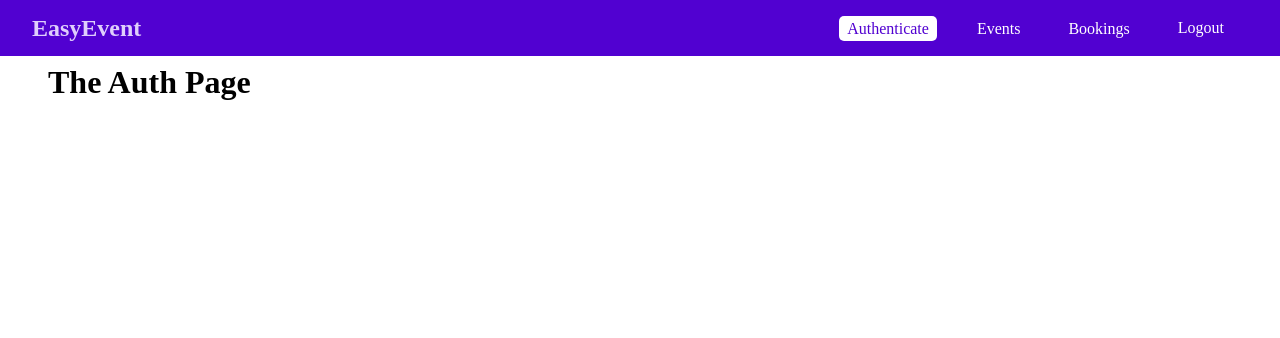
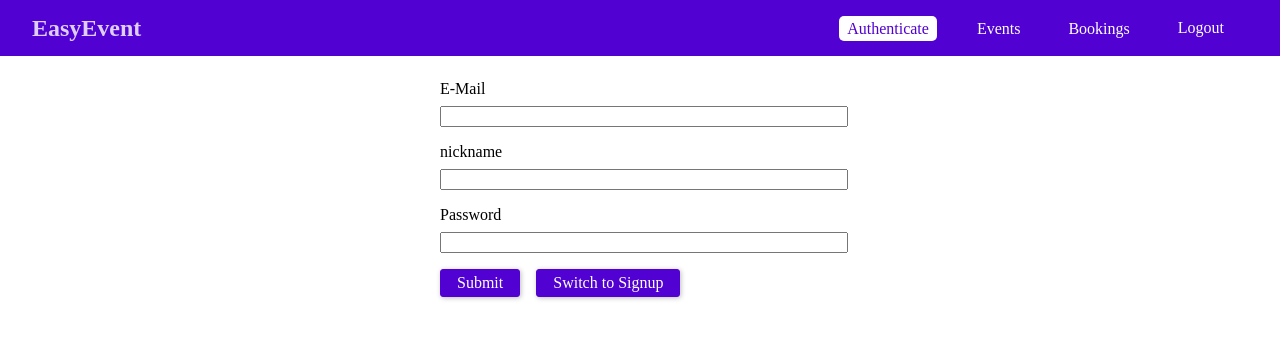
Before and after one commit to dkstjdwns114/Instagram_Clone, a React (Create React App) app in the folder frontend/: page /auth in a window 1280 px wide. Shown: the top 338 px of the page. Built offline with nearby package versions, Linux system fonts and the light colour scheme.

Commit message:
회원가입하는중

```diff
--- /dev/null
+++ b/frontend/src/pages/Auth.css
@@ -0,0 +1,37 @@
+.auth-form {
+  width: 25rem;
+  max-width: 80%;
+  margin: 5rem auto;
+}
+
+.form-control label,
+.form-control input {
+  width: 100%;
+  display: block;
+}
+
+.form-control label {
+  margin-bottom: 0.5rem;
+}
+
+.form-control {
+  margin-bottom: 1rem;
+}
+
+.form-actions button {
+  background: #5101d1;
+  font: inherit;
+  border: 1px solid #5101d1;
+  border-radius: 3px;
+  padding: 0.25rem 1rem;
+  margin-right: 1rem;
+  box-shadow: 1px 1px 5px rgba(0, 0, 0, 0.26);
+  color: white;
+  cursor: pointer;
+}
+
+.form-actions button:hover,
+.form-actions button:active {
+  background: #6219d6;
+  border-color: #6219d6;
+}
--- a/frontend/src/pages/Auth.js
+++ b/frontend/src/pages/Auth.js
@@ -1,8 +1,86 @@
 import React, { Component } from "react";
 
+import "./Auth.css";
+
 class AuthPage extends Component {
+  constructor(props) {
+    super(props);
+    this.emailEl = React.createRef();
+    this.passwordEl = React.createRef();
+    this.nicknameEl = React.createRef();
+    this.state = {
+      isExist: false
+    };
+  }
+
+  submitHandler = (e) => {
+    e.preventDefault();
+    const email = this.emailEl.current.value;
+    const password = this.passwordEl.current.value;
+    const username = this.nicknameEl.current.value.toLowerCase();
+
+    if (email.trim().length === 0 || password.trim().length === 0) {
+      return;
+    }
+
+    const requestBody = {
+      query: `
+        mutation {
+          createUser(userInput: {email: "${email}", password: "${password}", username: "${username}"}) {
+            _id
+            email
+          }
+        }
+      `
+    };
+
+    fetch("http://localhost:8000/graphql", {
+      method: "POST",
+      body: JSON.stringify(requestBody),
+      headers: {
+        "Content-Type": "application/json"
+      }
+    })
+      .then((res) => {
+        if (res.status !== 200 && res.status !== 201) {
+          throw new Error("Failed!");
+        }
+        return res.json();
+      })
+      .then((resData) => {
+        if (resData.data.createUser === null) {
+          console.log("if문에 들어왔다");
+          this.setState({ isExist: true });
+        }
+        console.log(resData);
+      })
+      .catch((err) => {
+        console.log(err);
+      });
+  };
+
   render() {
-    return <h1>The Auth Page</h1>;
+    return (
+      <form className="auth-form" onSubmit={this.submitHandler}>
+        <div className="form-control">
+          <label htmlFor="email">E-Mail</label>
+          <input type="email" id="email" ref={this.emailEl} />
+        </div>
+        <div className="form-control">
+          <label htmlFor="nickname">nickname</label>
+          <input type="text" id="nickname" ref={this.nicknameEl} />
+        </div>
+        <div className="form-control">
+          <label htmlFor="password">Password</label>
+          <input type="password" id="password" ref={this.passwordEl} />
+        </div>
+        <div className="form-actions">
+          <button type="submit">Submit</button>
+          <button type="button">Switch to Signup</button>
+        </div>
+        {this.state.isExist ? <p>이미 존재하는 이메일/비밀번호 입니다.</p> : ""}
+      </form>
+    );
   }
 }
 
```
Also changed, not shown: 1 other file (tests, documents, lock files or other folders).
